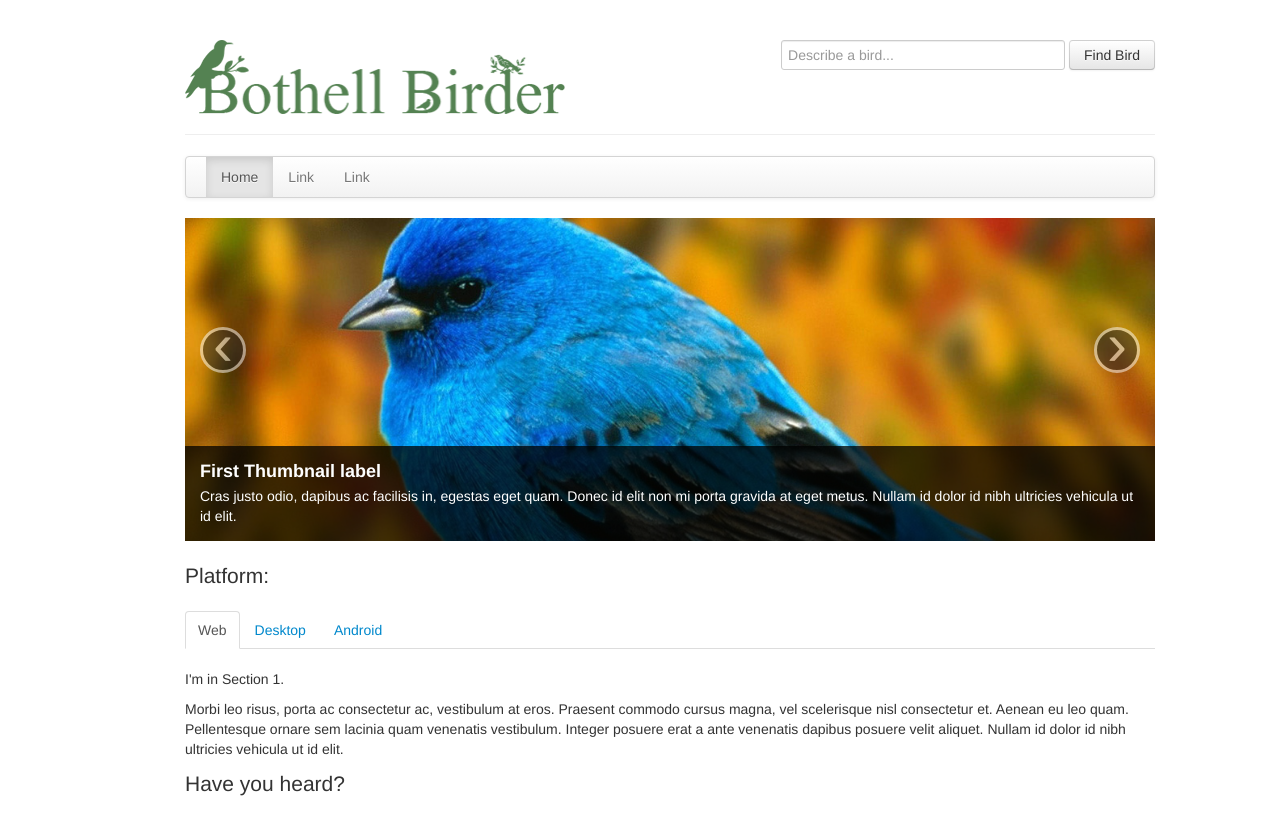
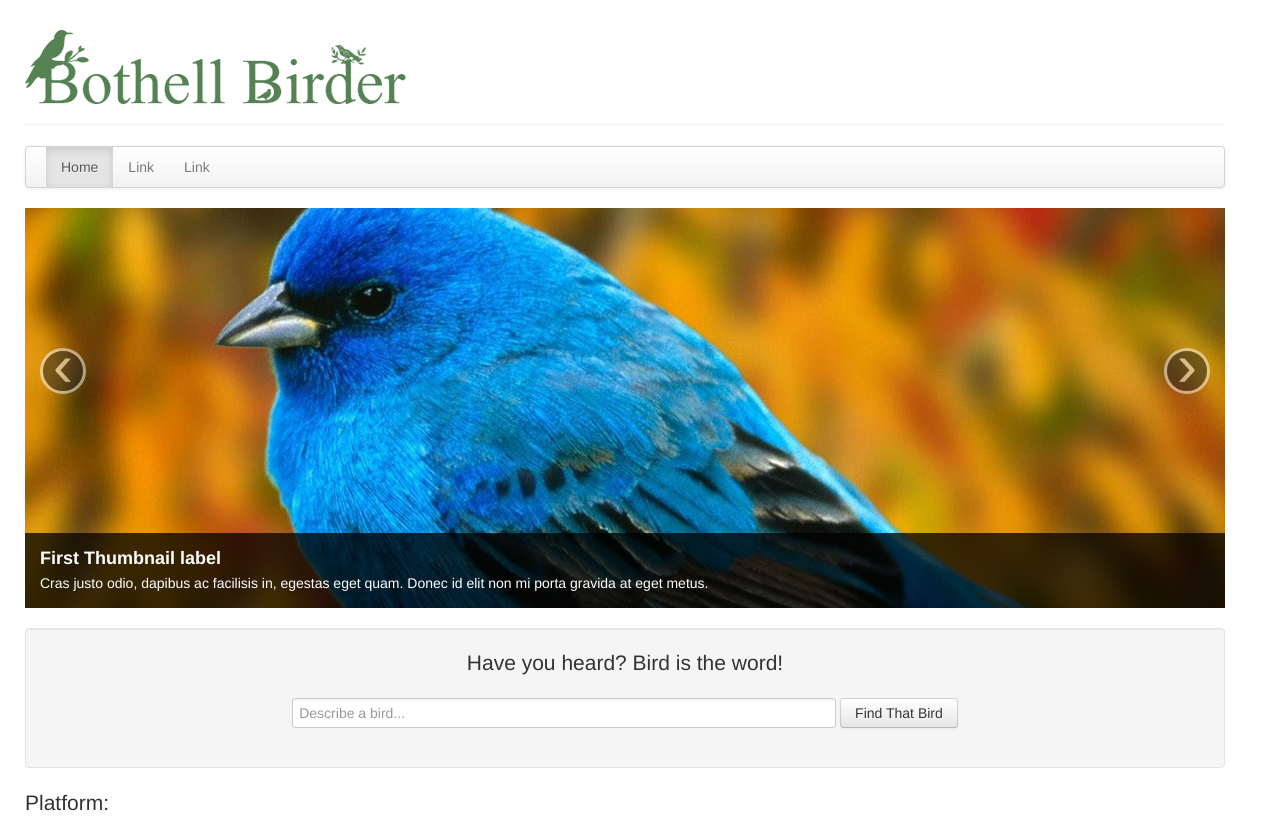
Before and after one commit to mitchjcarlson/bird-project, a Python web app: template Web/templates/base.html in a window 1280 px wide. Shown: the top 816 px of the page. Run offline with Jinja, Linux system fonts and the light colour scheme; the template is opened without the code that fills it, so the values that code supplies are empty; some libraries are stand-ins or nearby versions.

Commit message:
revamped template layout

```diff
--- a/Web/templates/base.html
+++ b/Web/templates/base.html
@@ -10,8 +10,8 @@
   <link rel="stylesheet" href="{{ STATIC_URL }}css/bootstrap.min.css">
   <style>
     body {
-            padding-top: 40px;
-            padding-bottom: 40px;
+        padding-top: 30px;
+        padding-bottom: 30px;
     }
   </style>
   <link rel="stylesheet" href="{{ STATIC_URL }}css/bootstrap-responsive.min.css">
@@ -21,27 +21,17 @@
 </head>
 <body>
   <div class="container">
-        <div class="span10 offset1">
     {% block header %}
+    <!-- Logo -->
     <div class="row">
-                <div class="span5">
-                    <img src="{{ STATIC_URL }}img/logo.png" width="380" height="80" alt="Bothell Birder" />
-                </div>
-                <div class="span5">
-                    <div align="right">
-                    <form class="form-inline">
-                      <input type="text" class="input-xlarge" placeholder="Describe a bird...">
-                      <button type="submit" class="btn">Find Bird</button>
-                    </form>
-                    </div>
-                </div>
+      <img src="{{ STATIC_URL }}img/logo.png" width="381" height="74" alt="Bothell Birder" />
+      <hr>
     </div>
 
-            <hr>
-
+    <!-- Nav Bar -->
+    <div class="row">
       <div class="navbar">
         <div class="navbar-inner">
-                <!-- <a class="brand" href="#">Bothell Birder</a> -->
           <ul class="nav">
             <li class="active"><a href="#">Home</a></li>
             <li><a href="#">Link</a></li>
@@ -49,9 +39,12 @@
           </ul>
         </div>
       </div>
+    </div>
     {% endblock %}
 
     {% block content %}
+    <!-- Carousel -->
+    <div class="row">
       <div id="myCarousel" class="carousel slide">
         <!-- Carousel items -->
         <div class="carousel-inner">
@@ -59,28 +52,28 @@
               <img src="{{ STATIC_URL }}/img/samples/sample1.jpg" alt="">
               <div class="carousel-caption">
                 <h4>First Thumbnail label</h4>
-                      <p>Cras justo odio, dapibus ac facilisis in, egestas eget quam. Donec id elit non mi porta gravida at eget metus. Nullam id dolor id nibh ultricies vehicula ut id elit.</p>
+                <p>Cras justo odio, dapibus ac facilisis in, egestas eget quam. Donec id elit non mi porta gravida at eget metus.</p>
               </div>
           </div>
           <div class="item">
               <img src="{{ STATIC_URL }}/img/samples/sample2.jpg" alt="">
               <div class="carousel-caption">
                 <h4>Second Thumbnail label</h4>
-                      <p>Morbi leo risus, porta ac consectetur ac, vestibulum at eros. Cras justo odio, dapibus ac facilisis in, egestas eget quam. Lorem ipsum dolor sit amet, consectetur adipiscing elit.</p>
+                <p>Morbi leo risus, porta ac consectetur ac, vestibulum at eros. Cras justo odio, dapibus ac facilisis in, egestas eget quam.</p>
               </div>
           </div>
           <div class="item">
               <img src="{{ STATIC_URL }}/img/samples/sample3.jpg" alt="">
               <div class="carousel-caption">
                 <h4>Third Thumbnail label</h4>
-                      <p>Duis mollis, est non commodo luctus, nisi erat porttitor ligula, eget lacinia odio sem nec elit. Aenean lacinia bibendum nulla sed consectetur. Morbi leo risus, porta ac consectetur ac, vestibulum at eros.</p>
+                <p>Duis mollis, est non commodo luctus, nisi erat porttitor ligula, eget lacinia odio sem nec elit. Aenean lacinia bibendum nulla sed consectetur.</p>
               </div>
           </div>
           <div class="item">
               <img src="{{ STATIC_URL }}/img/samples/sample4.jpg" alt="">
               <div class="carousel-caption">
                 <h4>Fourth Thumbnail label</h4>
-                      <p>Donec ullamcorper nulla non metus auctor fringilla. Aenean eu leo quam. Pellentesque ornare sem lacinia quam venenatis vestibulum. Aenean lacinia bibendum nulla sed consectetur. Maecenas faucibus mollis interdum. Nulla vitae elit libero, a pharetra augue.</p>
+                <p>Donec ullamcorper nulla non metus auctor fringilla. Aenean eu leo quam. Pellentesque ornare sem lacinia quam venenatis vestibulum.</p>
               </div>
           </div>
         </div>
@@ -88,7 +81,21 @@
         <a class="carousel-control left" href="#myCarousel" data-slide="prev">&lsaquo;</a>
         <a class="carousel-control right" href="#myCarousel" data-slide="next">&rsaquo;</a>
       </div>
+    </div>
 
+    <!-- Search Box -->
+    <div class="row">
+      <div class="well" align="center">
+        <p class="lead">Have you heard? Bird is the word!</p>
+        <form class="form-inline">
+          <input type="text" class="input-xxlarge" placeholder="Describe a bird...">
+          <button type="submit" class="btn">Find That Bird</button>
+        </form>
+      </div>
+    </div>
+
+     <!-- Platform Tabs -->
+    <div class="row">
       <!-- <h3>Platform:</h3> -->
       <p class="lead">Platform:</p>
       <div class="tabbable"> <!-- Only required for left/right tabs -->
@@ -109,21 +116,23 @@
           <div class="tab-pane" id="tab3">
             <p>Bam! Section 3.</p>
             <p>Donec id elit non mi porta gravida at eget metus. Cras mattis consectetur purus sit amet fermentum. Nullam id dolor id nibh ultricies vehicula ut id elit. Integer posuere erat a ante venenatis dapibus posuere velit aliquet. Praesent commodo cursus magna, vel scelerisque nisl consectetur et. Lorem ipsum dolor sit amet, consectetur adipiscing elit.</p>
+            <p class="lead">Have you heard?</p>
+            <iframe width="420" height="315" src="http://www.youtube.com/embed/2WNrx2jq184" frameborder="0" allowfullscreen></iframe>
           </div>
         </div>
       </div>
-
-            <p class="lead">Have you heard?</p>
-            <iframe width="420" height="315" src="http://www.youtube.com/embed/2WNrx2jq184" frameborder="0" allowfullscreen></iframe>
+    </div>
     {% endblock %}
 
     {% block footer %}
+    <div class="row">
       <hr>
-            <!-- <div class="row">
-                <div class="span10">
-                    <p align="center">Duis mollis, est non commodo luctus. This should be some type of footer.</p>
+      <div class="span2 offset3" align="center"><a href="https://github.com/Jon3d/bird-project"><img src="{{ STATIC_URL }}img/github.png" alt="Powered by GitHub" width="140" height="70" border="0" /></a></div>
+      <div class="span2" align="center"><a href="http://djangoproject.com"><img src="{{ STATIC_URL }}img/django.png" alt="Powered by Django" width="140" height="70" border="0" /></a></div>
+      <div class="span1" align="center"><a href="http://android.com"><img src="{{ STATIC_URL }}img/android.png" alt="Android" width="80" height="70" border="0" /></a></div>
+      <div class="span2" align="center"><a href="http://python.org"><img src="{{ STATIC_URL }}img/python.png" alt="Powered by Python" width="140" height="70" border="0" /></a></div>
+      <div class="span2" align="center"><a href="http://mysql.com"><img src="{{ STATIC_URL }}img/mysql.png" alt="Powered by MySQL" width="140" height="70" border="0" /></a></div>
     </div>
-            </div> -->
     {% endblock %}
   </div>
 
```
Also changed, not shown: Web/static/img/android.png (added), Web/static/img/django.png (added), Web/static/img/github.png (added), Web/static/img/mysql.png (added), Web/static/img/python.png (added). Lines whose indentation alone changed are shown as unchanged.
